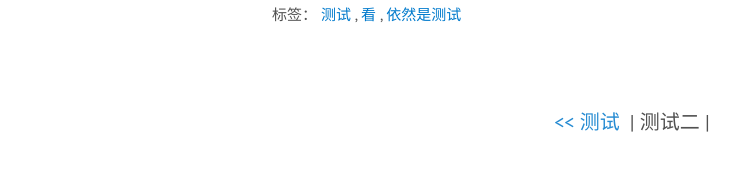
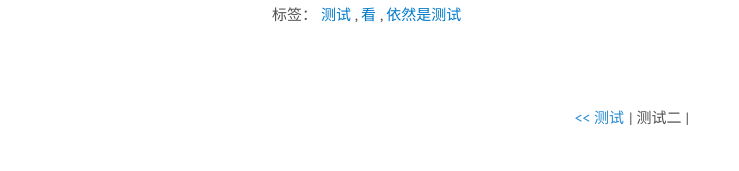
Before and after one commit to Reqeekouton/reqeekouton.github.io, a Jekyll site: the page built from _posts/2024-09-02-test2.md, in a window 1280 px wide. Shown: the part 362-533 px from the top of the page, without its empty margins (8-747 px from the left). Built offline with Jekyll 4.4.1, drawn with Linux system fonts in a browser that asks for light colours; some web fonts are replaced.

Commit message:
Add files via upload

```diff
--- a/public/css/lanyon.css
+++ b/public/css/lanyon.css
@@ -145,7 +145,8 @@ div.blockquote{
   display: flex;
   justify-content: center;
   align-items: center;
-  gap: 10px; /* 控制各元素之间的间距 */
+  gap: 5px; /* 控制各元素之间的间距 */
+  font-size: 0.75em
 }
 
 .post-nav a, .post-nav span {
```
